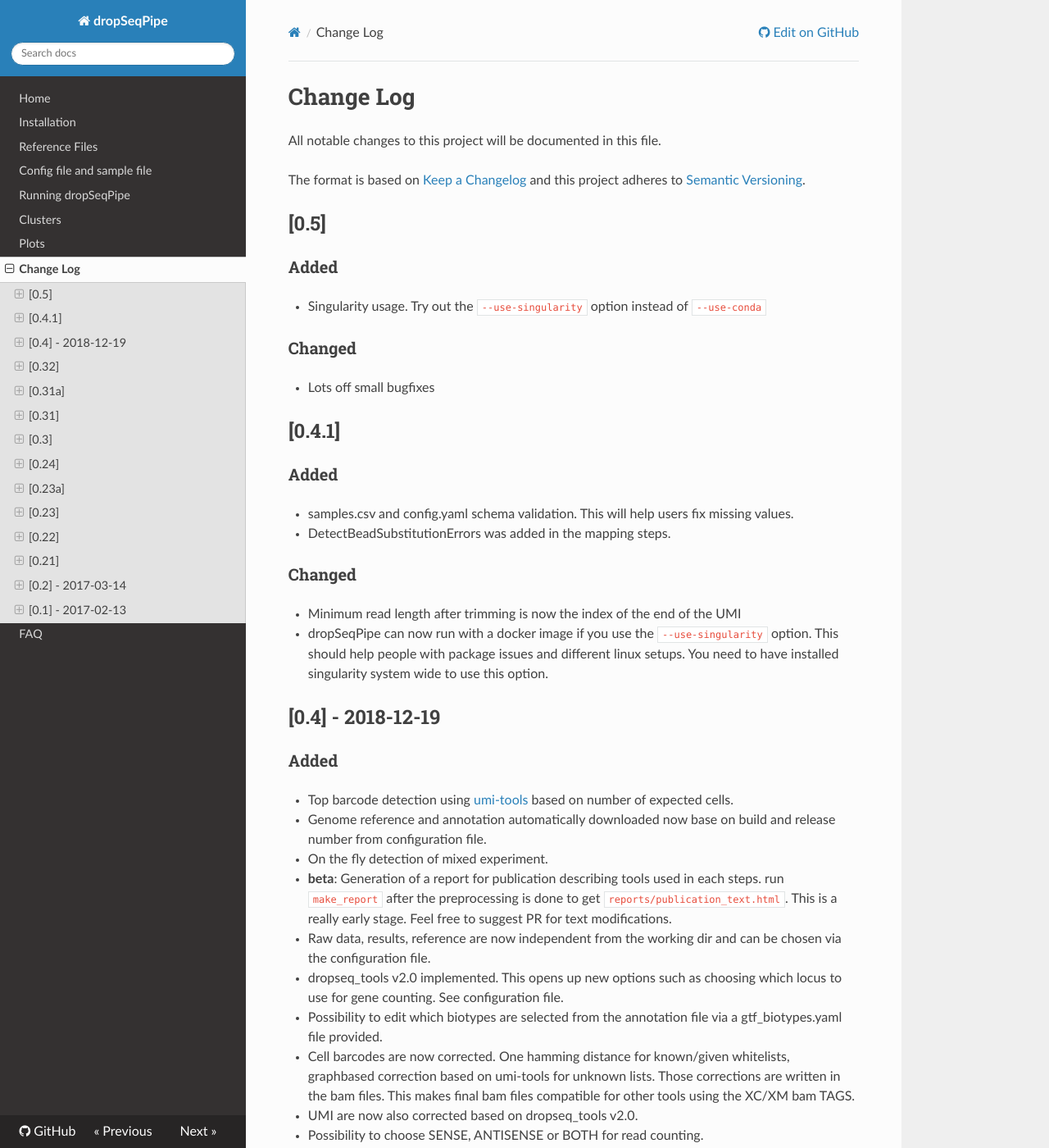
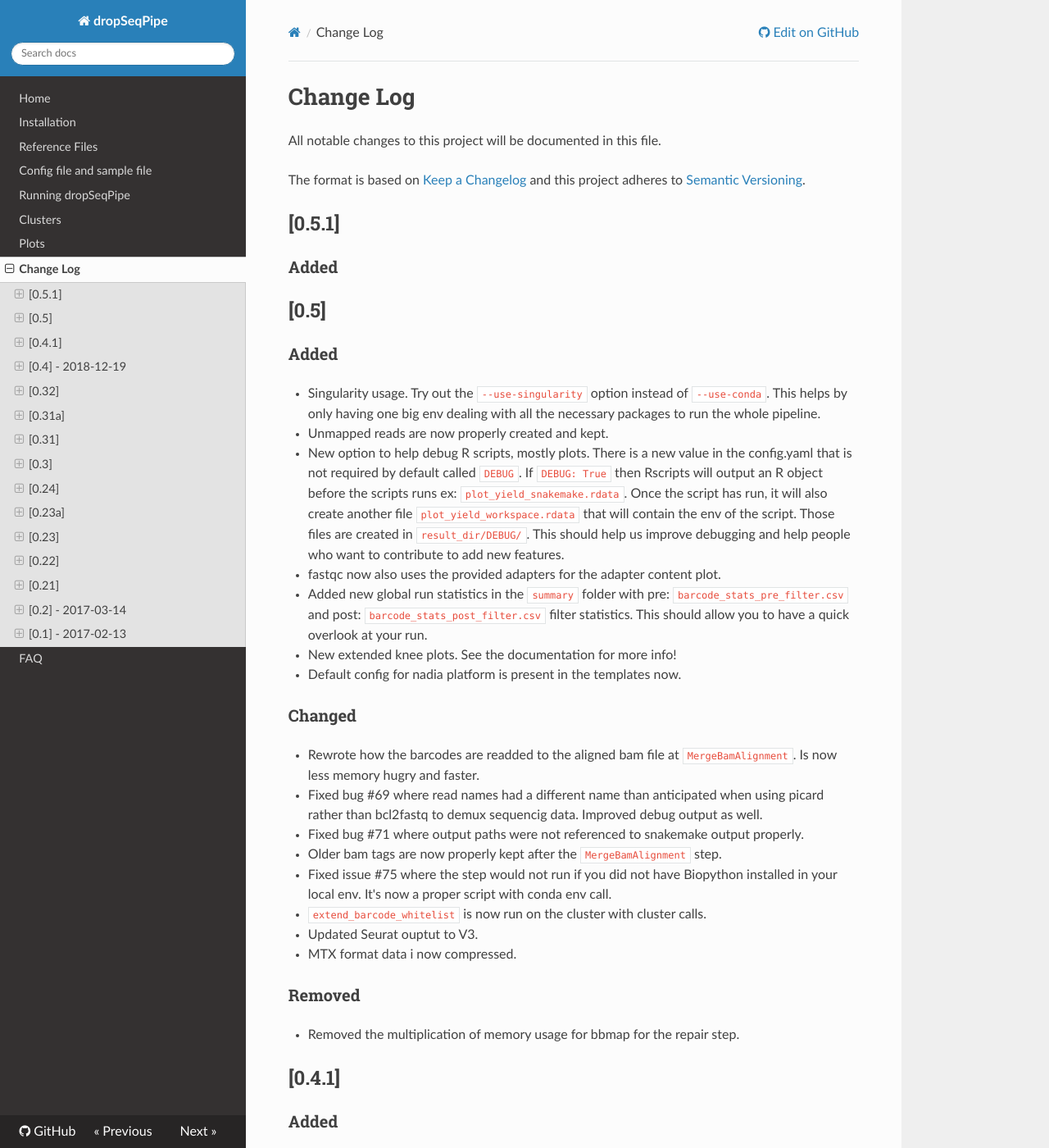
Before and after one commit to Hoohm/dropSeqPipe, an MkDocs documentation site: the page built from docs/docs/CHANGELOG.md, in a window 1280 px wide and 1400 px high. Shown: the whole window at 82% size. Built offline with MkDocs 1.6.1, drawn with Linux system fonts in a browser that asks for light colours; nearby versions of some CDN libraries.

Commit message:
updated chagelog

```diff
--- a/docs/docs/CHANGELOG.md
+++ b/docs/docs/CHANGELOG.md
@@ -4,13 +4,33 @@ All notable changes to this project will be documented in this file.
 The format is based on [Keep a Changelog](http://keepachangelog.com/)
 and this project adheres to [Semantic Versioning](http://semver.org/).
 
+## [0.5.1]
+### Added
+
+
 
 ## [0.5]
 ### Added
-- Singularity usage. Try out the `--use-singularity` option instead of `--use-conda`
+- Singularity usage. Try out the `--use-singularity` option instead of `--use-conda`. This helps by only having one big env dealing with all the necessary packages to run the whole pipeline.
+- Unmapped reads are now properly created and kept.
+- New option to help debug R scripts, mostly plots. There is a new value in the config.yaml that is not required by default called `DEBUG`. If `DEBUG: True` then Rscripts will output an R object before the scripts runs ex: `plot_yield_snakemake.rdata`. Once the script has run, it will also create another file `plot_yield_workspace.rdata` that will contain the env of the script. Those files are created in `result_dir/DEBUG/`. This should help us improve debugging and help people who want to contribute to add new features.
+- fastqc now also uses the provided adapters for the adapter content plot.
+- Added new global run statistics in the `summary` folder with pre: `barcode_stats_pre_filter.csv` and post: `barcode_stats_post_filter.csv` filter statistics. This should allow you to have a quick overlook at your run.
+- New extended knee plots. See the documentation for more info!
+- Default config for nadia platform is present in the templates now.
 
 ### Changed
-- Lots off small bugfixes
+- Rewrote how the barcodes are readded to the aligned bam file at `MergeBamAlignment`. Is now less memory hugry and faster.
+- Fixed bug #69 where read names had a different name than anticipated when using picard rather than bcl2fastq to demux sequencig data. Improved debug output as well.
+- Fixed bug #71 where output paths were not referenced to snakemake output properly.
+- Older bam tags are now properly kept after the `MergeBamAlignment` step.
+- Fixed issue #75 where the step would not run if you did not have Biopython installed in your local env. It's now a proper script with conda env call.
+- `extend_barcode_whitelist` is now run on the cluster with cluster calls.
+- Updated Seurat ouptut to V3.
+- MTX format data i now compressed.
+
+### Removed
+- Removed the multiplication of memory usage for bbmap for the repair step.
 
 
 ## [0.4.1]
```
